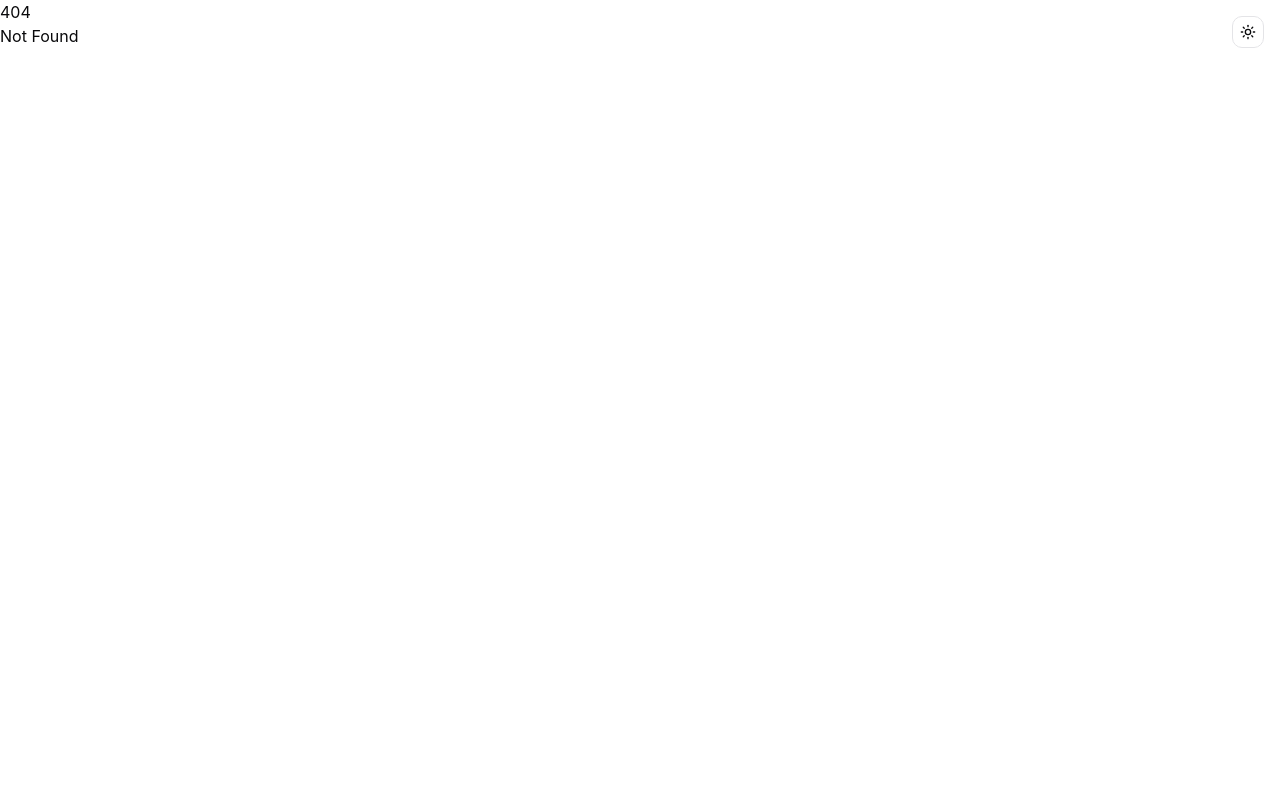
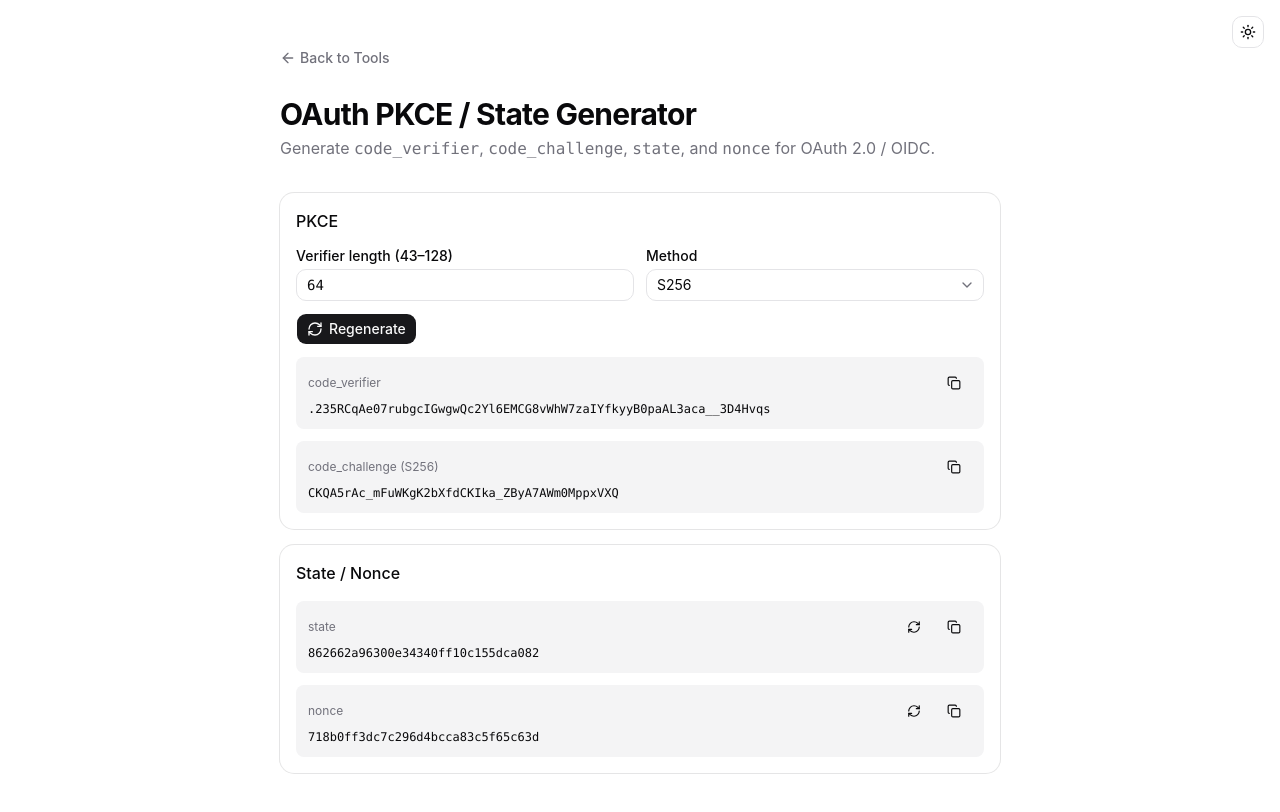
Before and after one commit to orykr/tool.ory.kr, a SvelteKit app in the folder frontend/: page /pkce in a window 1280 px wide. Before the commit this address had no page. Shown: the top 812 px of the page. Built offline with nearby package versions, Linux system fonts and the light colour scheme.

Commit message:
feat(pkce): add OAuth PKCE/state/nonce generator

```diff
--- a/frontend/src/routes/+page.svelte
+++ b/frontend/src/routes/+page.svelte
@@ -431,6 +431,11 @@
 			href: "/date-math",
 			title: "Date Math",
 			description: "Add or subtract years, months, days, and time from a base date."
+		},
+		{
+			href: "/pkce",
+			title: "OAuth PKCE Generator",
+			description: "Generate code_verifier/code_challenge, state, and nonce for OAuth/OIDC."
 		}
 	];
 </script>
--- /dev/null
+++ b/frontend/src/routes/pkce/+page.svelte
@@ -0,0 +1,199 @@
+<script lang="ts">
+	import * as Card from "$lib/components/ui/card/index.js";
+	import * as Select from "$lib/components/ui/select/index.js";
+	import { Button } from "$lib/components/ui/button/index.js";
+	import { Input } from "$lib/components/ui/input/index.js";
+	import { Label } from "$lib/components/ui/label/index.js";
+	import ArrowLeft from "@lucide/svelte/icons/arrow-left";
+	import RefreshCw from "@lucide/svelte/icons/refresh-cw";
+	import Copy from "@lucide/svelte/icons/copy";
+	import Check from "@lucide/svelte/icons/check";
+
+	let length = $state(64);
+	let method = $state<"S256" | "plain">("S256");
+	let codeVerifier = $state("");
+	let codeChallenge = $state("");
+	let stateParam = $state("");
+	let nonce = $state("");
+	let error = $state<string | null>(null);
+	let token = 0;
+
+	const ALPHABET = "ABCDEFGHIJKLMNOPQRSTUVWXYZabcdefghijklmnopqrstuvwxyz0123456789-._~";
+
+	function randomVerifier(len: number): string {
+		const buf = new Uint8Array(len);
+		crypto.getRandomValues(buf);
+		let out = "";
+		for (const b of buf) out += ALPHABET[b % ALPHABET.length];
+		return out;
+	}
+
+	function base64Url(buffer: ArrayBuffer): string {
+		const bytes = new Uint8Array(buffer);
+		let bin = "";
+		for (const b of bytes) bin += String.fromCharCode(b);
+		return btoa(bin).replace(/\+/g, "-").replace(/\//g, "_").replace(/=+$/, "");
+	}
+
+	async function compute() {
+		const myToken = ++token;
+		try {
+			const v = randomVerifier(Math.max(43, Math.min(128, Math.floor(length))));
+			const buf = new TextEncoder().encode(v);
+			let challenge: string;
+			if (method === "S256") {
+				const digest = await crypto.subtle.digest("SHA-256", buf);
+				challenge = base64Url(digest);
+			} else {
+				challenge = v;
+			}
+			if (myToken !== token) return;
+			codeVerifier = v;
+			codeChallenge = challenge;
+			error = null;
+		} catch (e) {
+			if (myToken !== token) return;
+			error = (e as Error).message;
+		}
+	}
+
+	function regenerateState() {
+		const buf = new Uint8Array(16);
+		crypto.getRandomValues(buf);
+		stateParam = Array.from(buf)
+			.map((b) => b.toString(16).padStart(2, "0"))
+			.join("");
+	}
+
+	function regenerateNonce() {
+		const buf = new Uint8Array(16);
+		crypto.getRandomValues(buf);
+		nonce = Array.from(buf)
+			.map((b) => b.toString(16).padStart(2, "0"))
+			.join("");
+	}
+
+	$effect(() => {
+		void length;
+		void method;
+		compute();
+	});
+
+	$effect(() => {
+		regenerateState();
+		regenerateNonce();
+	});
+
+	let copied = $state<string | null>(null);
+	async function copy(key: string, value: string) {
+		await navigator.clipboard.writeText(value);
+		copied = key;
+		setTimeout(() => (copied = null), 1200);
+	}
+</script>
+
+<main class="container mx-auto max-w-3xl px-6 py-12">
+	<nav class="mb-6">
+		<a
+			href="/"
+			class="text-muted-foreground hover:text-foreground inline-flex items-center gap-1 text-sm font-medium transition-colors"
+		>
+			<ArrowLeft class="h-4 w-4" />
+			Back to Tools
+		</a>
+	</nav>
+
+	<header class="mb-8">
+		<h1 class="text-3xl font-bold tracking-tight">OAuth PKCE / State Generator</h1>
+		<p class="text-muted-foreground mt-1">
+			Generate <code>code_verifier</code>, <code>code_challenge</code>, <code>state</code>, and
+			<code>nonce</code> for OAuth 2.0 / OIDC.
+		</p>
+	</header>
+
+	<Card.Root class="mb-4">
+		<Card.Header><Card.Title class="text-base">PKCE</Card.Title></Card.Header>
+		<Card.Content class="space-y-3">
+			<div class="grid gap-3 sm:grid-cols-2">
+				<div class="space-y-1.5">
+					<Label for="len">Verifier length (43–128)</Label>
+					<Input id="len" type="number" min="43" max="128" bind:value={length} class="font-mono" />
+				</div>
+				<div class="space-y-1.5">
+					<Label for="m">Method</Label>
+					<Select.Root type="single" bind:value={method as never}>
+						<Select.Trigger id="m" class="w-full">{method}</Select.Trigger>
+						<Select.Content>
+							<Select.Item value="S256">S256 (recommended)</Select.Item>
+							<Select.Item value="plain">plain</Select.Item>
+						</Select.Content>
+					</Select.Root>
+				</div>
+			</div>
+
+			<Button onclick={compute}>
+				<RefreshCw />
+				Regenerate
+			</Button>
+
+			{#if error}
+				<div class="border-destructive/50 bg-destructive/10 text-destructive rounded-md border p-3 text-sm">
+					{error}
+				</div>
+			{/if}
+
+			<div class="bg-muted rounded-md p-3">
+				<div class="flex items-center justify-between">
+					<span class="text-muted-foreground text-xs">code_verifier</span>
+					<Button variant="ghost" size="sm" onclick={() => copy("v", codeVerifier)}>
+						{#if copied === "v"}<Check />{:else}<Copy />{/if}
+					</Button>
+				</div>
+				<p class="mt-1 font-mono text-xs break-all">{codeVerifier}</p>
+			</div>
+			<div class="bg-muted rounded-md p-3">
+				<div class="flex items-center justify-between">
+					<span class="text-muted-foreground text-xs">code_challenge ({method})</span>
+					<Button variant="ghost" size="sm" onclick={() => copy("c", codeChallenge)}>
+						{#if copied === "c"}<Check />{:else}<Copy />{/if}
+					</Button>
+				</div>
+				<p class="mt-1 font-mono text-xs break-all">{codeChallenge}</p>
+			</div>
+		</Card.Content>
+	</Card.Root>
+
+	<Card.Root>
+		<Card.Header><Card.Title class="text-base">State / Nonce</Card.Title></Card.Header>
+		<Card.Content class="space-y-3">
+			<div class="bg-muted rounded-md p-3">
+				<div class="flex items-center justify-between">
+					<span class="text-muted-foreground text-xs">state</span>
+					<div class="flex gap-1">
+						<Button variant="ghost" size="sm" onclick={regenerateState}>
+							<RefreshCw />
+						</Button>
+						<Button variant="ghost" size="sm" onclick={() => copy("s", stateParam)}>
+							{#if copied === "s"}<Check />{:else}<Copy />{/if}
+						</Button>
+					</div>
+				</div>
+				<p class="mt-1 font-mono text-xs break-all">{stateParam}</p>
+			</div>
+			<div class="bg-muted rounded-md p-3">
+				<div class="flex items-center justify-between">
+					<span class="text-muted-foreground text-xs">nonce</span>
+					<div class="flex gap-1">
+						<Button variant="ghost" size="sm" onclick={regenerateNonce}>
+							<RefreshCw />
+						</Button>
+						<Button variant="ghost" size="sm" onclick={() => copy("n", nonce)}>
+							{#if copied === "n"}<Check />{:else}<Copy />{/if}
+						</Button>
+					</div>
+				</div>
+				<p class="mt-1 font-mono text-xs break-all">{nonce}</p>
+			</div>
+		</Card.Content>
+	</Card.Root>
+</main>
```
